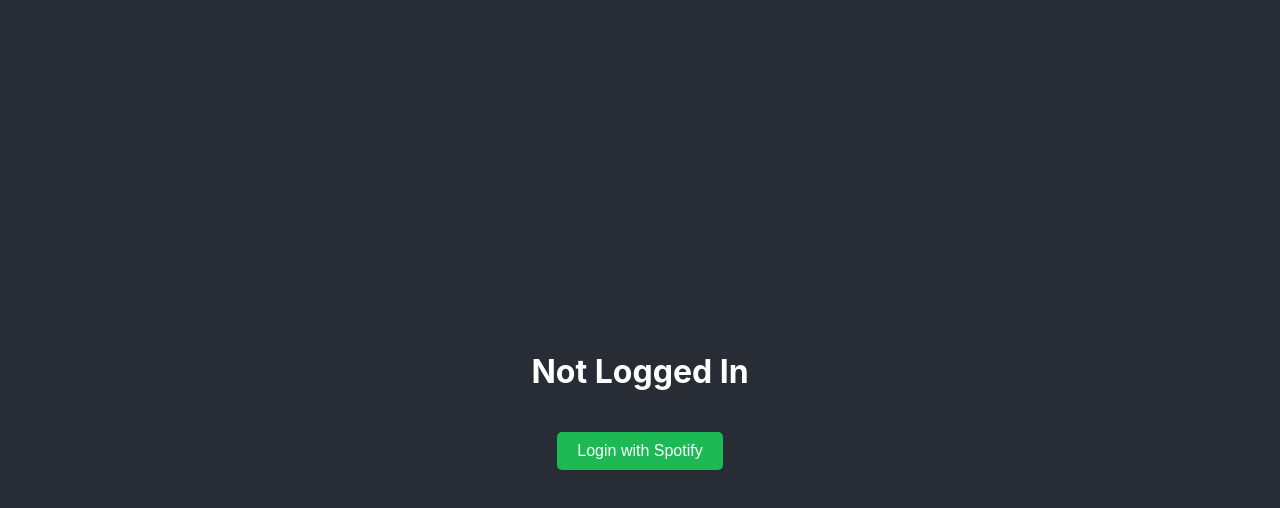
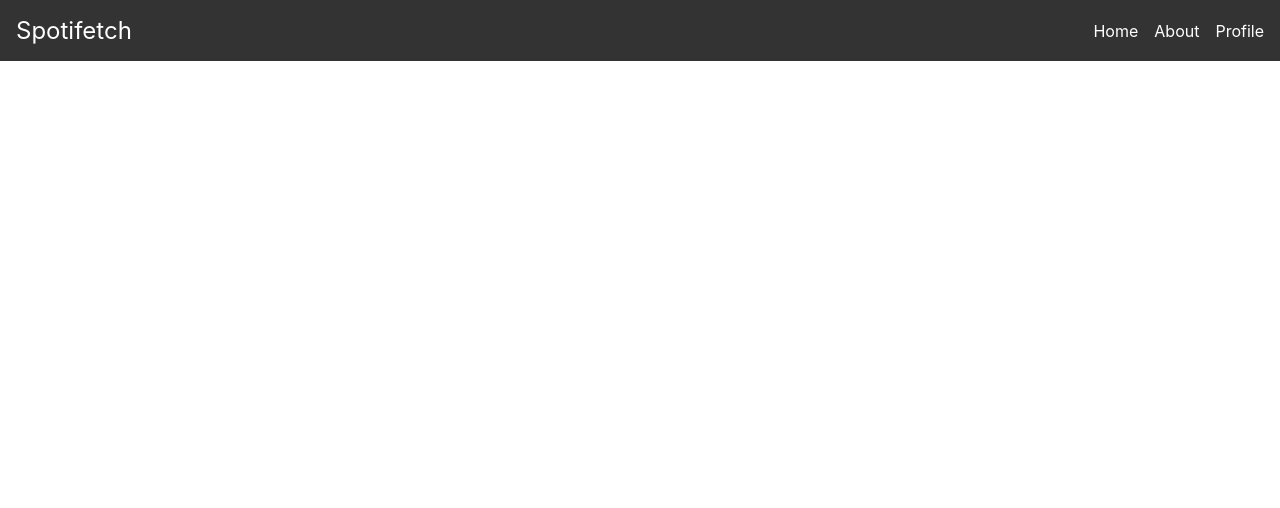
Before and after one commit to husseinhareb/spotifetch, a React (Create React App) app in the folder frontend/: page / in a window 1280 px wide. Shown: the top 508 px of the page. Built offline with nearby package versions, Linux system fonts and the light colour scheme; no server answers.

Commit message:
navbar component impl

```diff
--- a/frontend/package.json
+++ b/frontend/package.json
@@ -14,6 +14,7 @@
     "react": "^18.3.1",
     "react-dom": "^18.3.1",
     "react-scripts": "5.0.1",
+    "styled-components": "^6.1.12",
     "typescript": "^4.9.5",
     "web-vitals": "^2.1.4"
   },
--- a/frontend/src/App.tsx
+++ b/frontend/src/App.tsx
@@ -2,6 +2,7 @@
 import React, { useState, useEffect } from 'react';
 import axios from 'axios';
 import './App.css';
+import Navbar from './components/Navbar/Navbar';
 
 // Define the shape of user data based on the expected API response
 interface User {
@@ -36,21 +37,7 @@ const App: React.FC = () => {
 
   return (
     <div className="App">
-      <header className="App-header">
-        {loading ? (
-          <p>Loading...</p>
-        ) : user ? (
-          <div>
-            <h1>Welcome, {user.display_name}</h1>
-            <button onClick={handleLogout}>Logout</button>
-          </div>
-        ) : (
-          <div>
-            <h1>Not Logged In</h1>
-            <button onClick={handleLogin}>Login with Spotify</button>
-          </div>
-        )}
-      </header>
+      <Navbar />
     </div>
   );
 }
--- /dev/null
+++ b/frontend/src/components/Navbar/Navbar.tsx
@@ -0,0 +1,31 @@
+import React from 'react';
+import { Nav,
+  Title,
+  NavList,
+  NavItem,
+  NavLink
+
+ } from './Styles/style';
+// Navbar component
+const Navbar: React.FC = () => {
+  return (
+    <Nav>
+      <Title>
+        <NavLink href="/">Spotifetch</NavLink>
+      </Title>
+      <NavList>
+        <NavItem>
+          <NavLink href="/">Home</NavLink>
+        </NavItem>
+        <NavItem>
+          <NavLink href="/about">About</NavLink>
+        </NavItem>
+        <NavItem>
+          <NavLink href="/profile">Profile</NavLink>
+        </NavItem>
+      </NavList>
+    </Nav>
+  );
+};
+
+export default Navbar;
--- /dev/null
+++ b/frontend/src/components/Navbar/Styles/style.tsx
@@ -0,0 +1,34 @@
+import styled from 'styled-components';
+
+// Styled components
+export const Nav = styled.nav`
+  background-color: #333;
+  padding: 1rem;
+  display: flex;
+  justify-content: space-between;
+  align-items: center;
+`;
+
+export const Title = styled.div`
+  font-size: 1.5rem;
+  color: white;
+`;
+
+export const NavList = styled.ul`
+  list-style: none;
+  display: flex;
+  margin: 0;
+  padding: 0;
+`;
+
+export const NavItem = styled.li`
+  margin-left: 1rem;
+`;
+
+export const NavLink = styled.a`
+  color: white;
+  text-decoration: none;
+  &:hover {
+    text-decoration: underline;
+  }
+`;
```
Also changed, not shown: frontend/src/components/Profile.tsx (+37 -16 lines), 2 other files (tests, documents, lock files or other folders).
